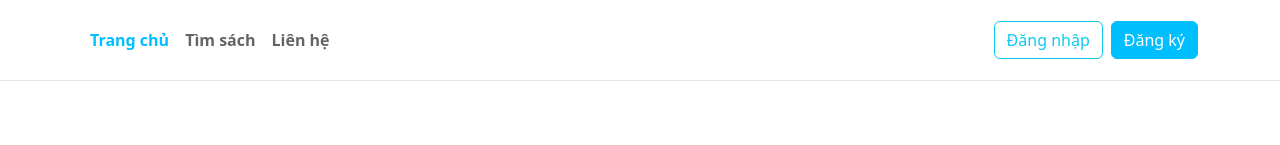
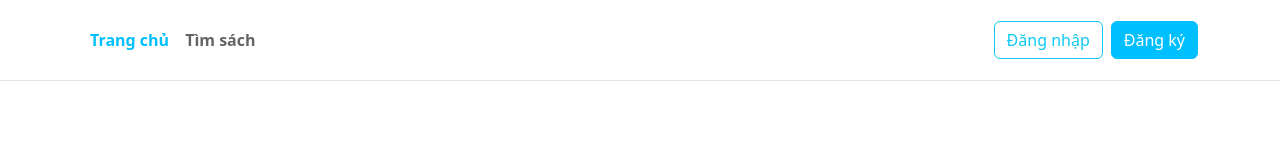
Before and after one commit to phatgooner/bookstore-app, a React (Create React App) app: page / in a window 1280 px wide. Shown: the top 145 px of the page. Built offline with nearby package versions, Linux system fonts and the light colour scheme.

Commit message:
update header

```diff
--- a/src/components/Layouts/Header.jsx
+++ b/src/components/Layouts/Header.jsx
@@ -28,7 +28,7 @@ const Header = () => {
                         <Nav className="me-auto">
                             <NavLink to="/" className='nav-link'>Trang chủ</NavLink>
                             <NavLink to="/library" className='nav-link'>Tìm sách</NavLink>
-                            <NavLink to="/contact" className='nav-link'>Liên hệ</NavLink>
+                            {/* <NavLink to="/contact" className='nav-link'>Liên hệ</NavLink>*/}
                         </Nav>
                         {!user ?
                             <Nav className='d-flex gap-2'>
```
